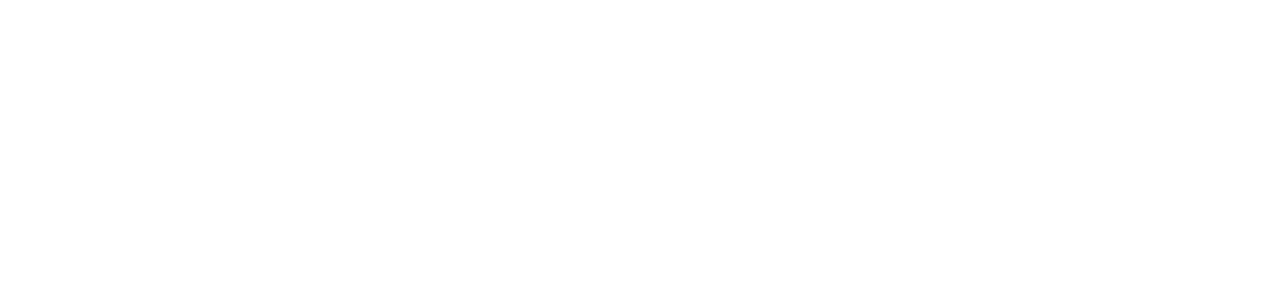
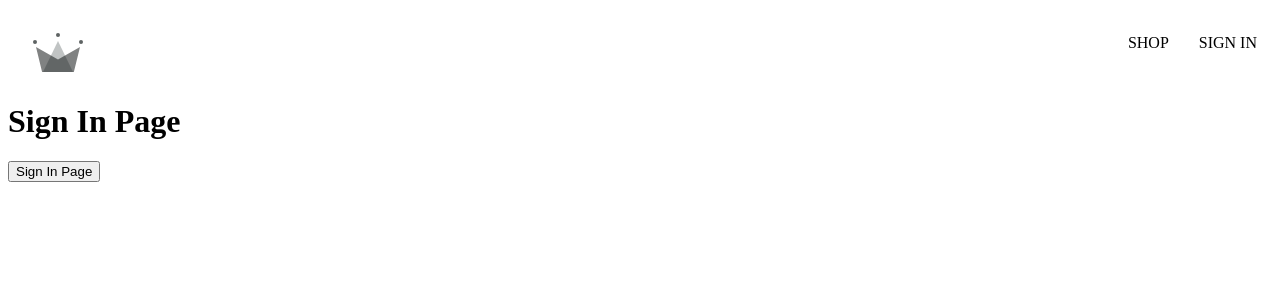
Before and after one commit to jbogunlana/crown-clothing, a React (Vite) app: page /signin in a window 1280 px wide. Before the commit this address had no page. Shown: the top 300 px of the page. Built offline with nearby package versions, Linux system fonts and the light colour scheme.

Commit message:
authoization

```diff
--- a/src/App.jsx
+++ b/src/App.jsx
@@ -1,6 +1,7 @@
 import Home from "./routes/Home";
 import { Route, Routes } from "react-router-dom";
 import Navigation from "./routes/Navigation";
+import SignIn from "./routes/sign-in/SIgnIn";
 
 function Shop() {
   return <h1>I am a shop</h1>;
@@ -12,6 +13,7 @@
       <Route path="/" element={<Navigation />}>
         <Route index element={<Home />} />
         <Route path="shop" element={<Shop />} />
+        <Route path="signin" element={<SignIn />} />
       </Route>
     </Routes>
   );
--- a/src/routes/Navigation.jsx
+++ b/src/routes/Navigation.jsx
@@ -10,9 +10,12 @@
           <img src={crown} alt="logo" />
         </Link>
 
-        <div className="links-container">
+        <div className="nav-links-container">
           <Link className="nav-link" to={"/shop"}>
             SHOP
+          </Link>
+          <Link className="nav-link" to={"/signin"}>
+            SIGN IN
           </Link>
         </div>
       </div>
--- /dev/null
+++ b/src/routes/sign-in/SIgnIn.jsx
@@ -0,0 +1,16 @@
+import { signInWithGooglePopup } from "../../utils/firebase/firebase";
+
+function SignIn() {
+  const logGoogleUser = async () => {
+    const response = await signInWithGooglePopup();
+    console.log(response);
+  };
+  return (
+    <div>
+      <h1>Sign In Page</h1>
+      <button onClick={logGoogleUser}>Sign In Page</button>
+    </div>
+  );
+}
+
+export default SignIn;
--- /dev/null
+++ b/src/utils/firebase/firebase.js
@@ -0,0 +1,29 @@
+import { initializeApp } from "firebase/app";
+import {
+  getAuth,
+  signInWithPopup,
+  signInWithRedirect,
+  GoogleAuthProvider,
+} from "firebase/auth";
+
+const firebaseConfig = {
+  apiKey: "AIzaSyAKwDkYCBrO1m5OIQUVhGd9po5lrzyXTNk",
+  authDomain: "crwn-clothing-db-1ce85.firebaseapp.com",
+  projectId: "crwn-clothing-db-1ce85",
+  storageBucket: "crwn-clothing-db-1ce85.firebasestorage.app",
+  messagingSenderId: "456007519166",
+  appId: "1:456007519166:web:6f1b86f6ab3d0c199107ef",
+};
+
+// Initialize Firebase
+const app = initializeApp(firebaseConfig);
+
+const provider = new GoogleAuthProvider();
+provider.setCustomParameters({
+  prompt: "select_account",
+});
+
+// authentication
+const auth = getAuth();
+
+export const signInWithGooglePopup = () => signInWithPopup(auth, provider);
```
